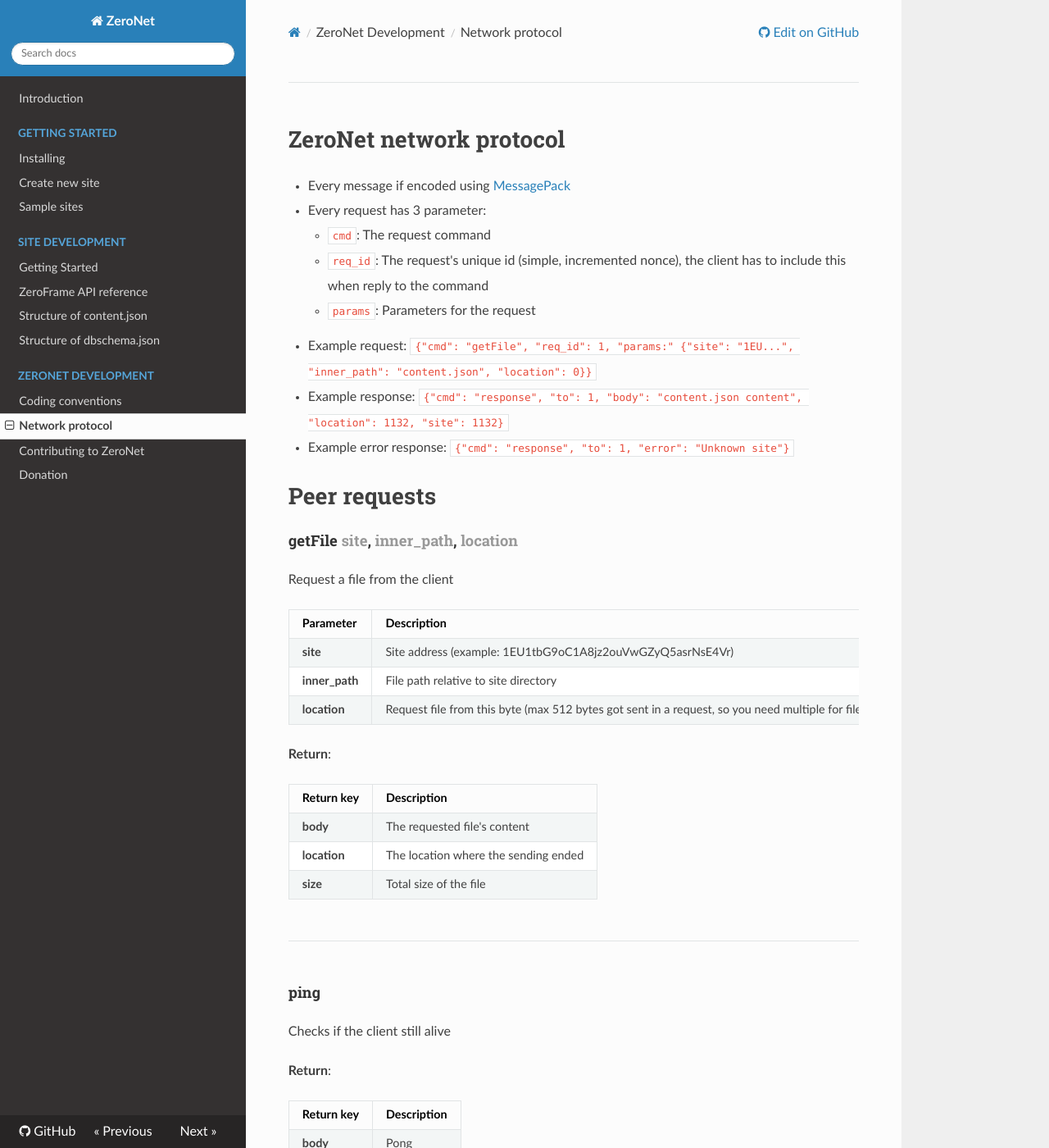
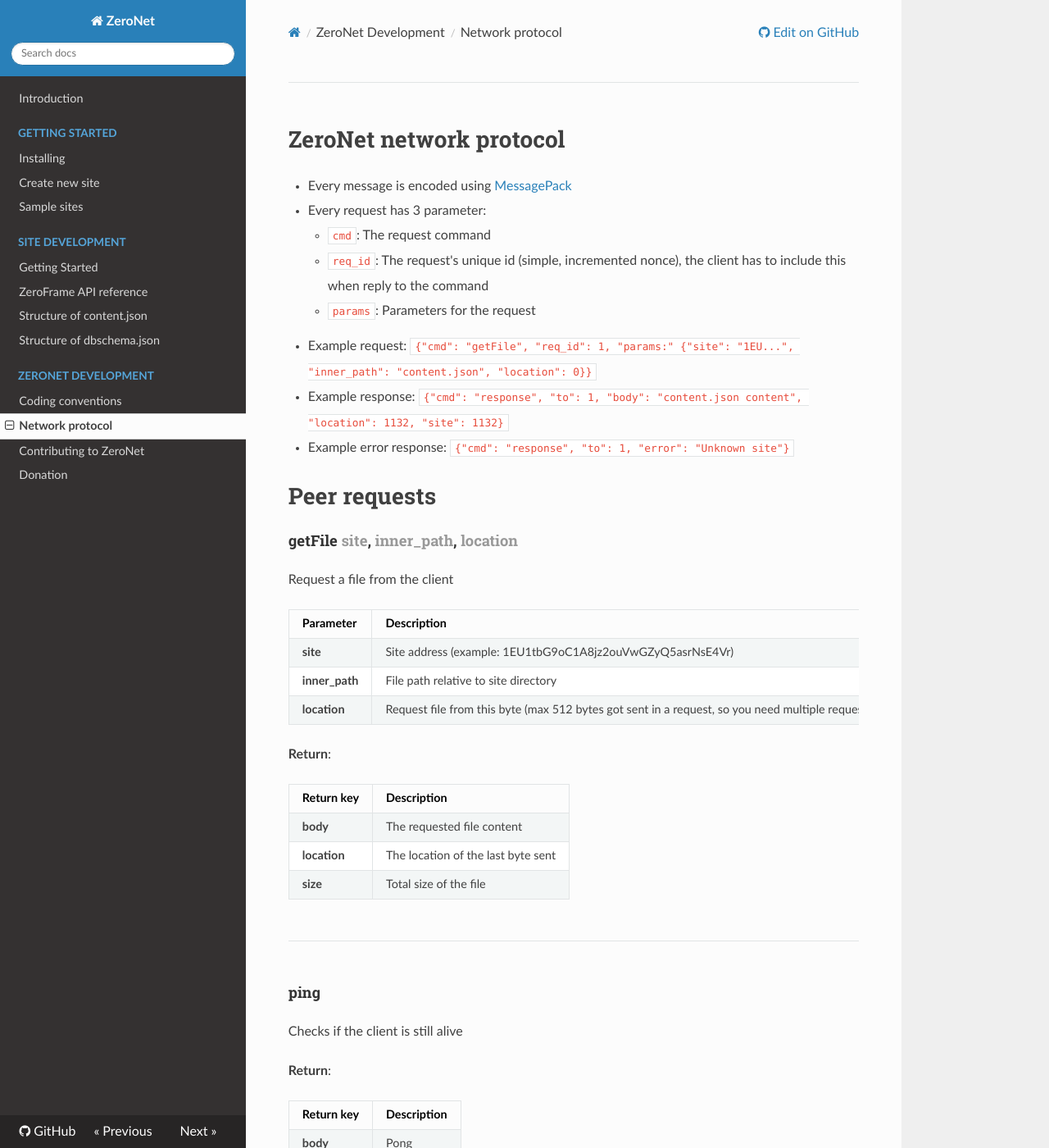
Before and after one commit to HelloZeroNet/Documentation, an MkDocs documentation site: the page built from docs/zeronet_development/network_protocol.md, in a window 1280 px wide and 1400 px high. Shown: the whole window at 82% size. Built offline with MkDocs 1.6.1, drawn with Linux system fonts in a browser that asks for light colours; nearby versions of some CDN libraries; comment, search, counter and statistics services are not loaded; old or Windows-style settings are respelled for this version of MkDocs; some of the changed text lies outside the part shown.

Commit message:
Minor copy corrections

```diff
--- a/docs/zeronet_development/network_protocol.md
+++ b/docs/zeronet_development/network_protocol.md
@@ -1,6 +1,6 @@
 # ZeroNet network protocol
 
- - Every message if encoded using [MessagePack](http://msgpack.org/)
+ - Every message is encoded using [MessagePack](http://msgpack.org/)
  - Every request has 3 parameter:
     * `cmd`: The request command
     * `req_id`: The request's unique id (simple, incremented nonce), the client has to include this when reply to the command
@@ -18,14 +18,14 @@
                  --- | ---
 **site**             | Site address (example: 1EU1tbG9oC1A8jz2ouVwGZyQ5asrNsE4Vr)
 **inner_path**       | File path relative to site directory
-**location**         | Request file from this byte (max 512 bytes got sent in a request, so you need multiple for files larger than this)
+**location**         | Request file from this byte (max 512 bytes got sent in a request, so you need multiple requests for larger files)
 
 **Return**:
 
 Return key           | Description
                  --- | ---
-**body**             | The requested file's content
-**location**         | The location where the sending ended
+**body**             | The requested file content
+**location**         | The location of the last byte sent
 **size**             | Total size of the file
 
 
@@ -33,7 +33,7 @@
 
 
 #### ping
-Checks if the client still alive
+Checks if the client is still alive
 
 **Return**:
 
```
Also changed, not shown: other parts of docs/zeronet_development/network_protocol.md (+2 -2 lines), docs/zeronet_development/coding_conventions.md (+1 -1 lines), docs/zeronet_development/contributing.md (+4 -6 lines).
